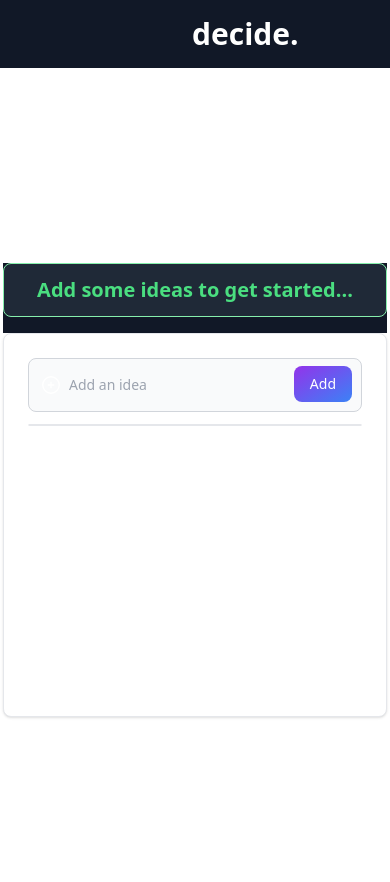
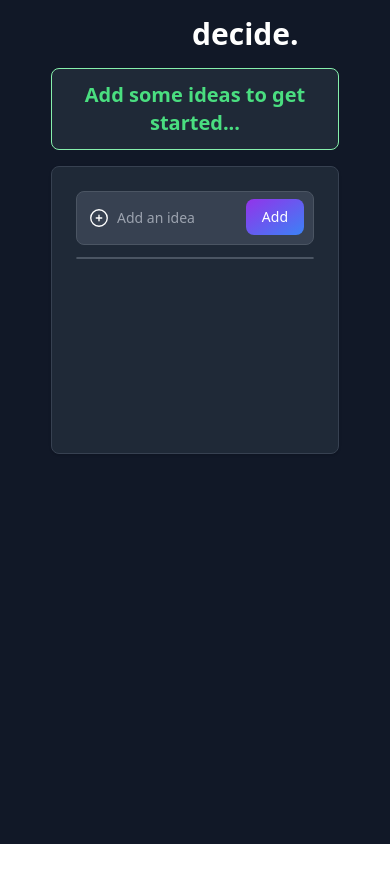
Before and after one commit to lucasw4/random-decision-maker, a React (Create React App) app: page / in a window 390 px wide. Shown: the top 882 px of the page. After the commit the page ends 844 px from the top, so only its background shows below. Built offline with nearby package versions, Linux system fonts and the light colour scheme.

Commit message:
Update styling, add responsive design for mobile interface

```diff
--- a/src/App.jsx
+++ b/src/App.jsx
@@ -132,30 +132,51 @@ function App() {
     }, 5100);
   };
 
+  const isMobile = window.innerWidth <= 640;
+
   return (
-    <div>
+    <div className='h-screen overflow-auto min-h-screen bg-gray-900'>
       <nav className='flex items-center justify-start bg-gray-900 p-4 pl-48'>
         <div className='text-white text-3xl font-bold'>decide.</div>
       </nav>
-      <div className='App dark:bg-gray-900 h-screen flex justify-center items-center'>
+      <div
+        className={`App  h-screen w-screen min-h-screen ${
+          isMobile ? "flex-col" : "flex"
+        } justify-center items-center`}
+      >
         {ideas.length >= 1 && (
           <WheelOfFortune
             ideas={ideas}
             onSpin={handleSpin}
             spinning={spinning}
             isOpen={isOpen}
+            isMobile={isMobile}
           />
         )}
-        <div>
+        <div className='flex-col items-center justify-center text-center'>
           {ideas.length === 0 && (
-            <Status error={error.show} message={error.message} />
+            <Status
+              error={error.show}
+              message={error.message}
+              isMobile={isMobile}
+            />
           )}
-          {error.show && <Status error={error.show} message={error.message} />}
-          <div className='max-w-lg w-96 h-96 p-6 bg-white border border-gray-200 rounded-lg shadow dark:bg-gray-800 dark:border-gray-700'>
+          {error.show && (
+            <Status
+              error={error.show}
+              message={error.message}
+              isMobile={isMobile}
+            />
+          )}
+          <div
+            className={`max-w-lg mx-auto ${
+              isMobile ? " w-72 h-72" : "w-96 h-96"
+            } p-6  border  rounded-lg shadow   bg-gray-800   border-gray-700`}
+          >
             <form onSubmit={handleAddIdeas}>
               <label
                 for='idea'
-                className='mb-2 text-sm font-medium text-gray-900 sr-only dark:text-white'
+                className='mb-2 text-sm font-medium text-gray-900 sr-only   '
               >
                 Add an idea
               </label>
@@ -180,19 +201,23 @@ function App() {
                 </div>
                 <input
                   id='idea'
-                  className='block w-full p-4 pl-10 text-sm text-gray-900 border border-gray-300 rounded-lg bg-gray-50 focus:ring-blue-500 focus:border-blue-500 dark:bg-gray-700 dark:border-gray-600 dark:placeholder-gray-400 dark:text-white dark:focus:ring-blue-500 dark:focus:border-blue-500 mb-3'
+                  className='block w-full p-4 pl-10 text-sm text-white border rounded-lg bg-gray-700   border-gray-600 placeholder-gray-400 mb-3 focus:outline-none'
                   placeholder='Add an idea'
                   required
                 />
                 <button
                   type='submit'
-                  className='text-white absolute right-2.5 bottom-2.5 bg-gradient-to-br from-purple-600 to-blue-500 focus:ring-4 focus:outline-none focus:ring-blue-300 hover:bg-gradient-to-bl font-medium rounded-lg text-sm px-4 py-2 dark:bg-blue-600 dark:hover:bg-blue-700 dark:focus:ring-blue-800'
+                  className='text-white absolute right-2.5 bottom-2.5 bg-gradient-to-br from-purple-600 to-blue-500 focus:ring-4 focus:outline-none hover:bg-gradient-to-bl font-medium rounded-lg text-sm px-4 py-2   bg-blue-600   hover:bg-blue-700   focus:ring-blue-800'
                 >
                   Add
                 </button>
               </div>
             </form>
-            <div className='h-[17rem] overflow-y-auto '>
+            <div
+              className={`${
+                isMobile ? "h-[12rem]" : "h-[17rem]"
+              } overflow-y-auto mb-5`}
+            >
               <IdeasList ideas={ideas} onClick={handleRemoveIdeas} />
             </div>
           </div>
@@ -214,7 +239,11 @@ function App() {
         >
           <div
             id='alert-additional-content-3'
-            className='flex flex-col items-center justify-center content-center min-w-[30rem] min-h-[8rem] p-4 mb-4 text-green-800 border border-green-300 rounded-lg bg-green-50 dark:bg-gray-800 dark:text-green-400 dark:border-green-800 drop-shadow-2xl backdrop-filter backdrop-brightness-50'
+            className={`flex flex-col items-center justify-center content-center ${
+              isMobile ? "min-w-[20rem]" : "min-w-[30rem]"
+            } min-h-[8rem] p-4 mb-4  border rounded-lg   bg-gray-800   text-green-400   border-green-800 drop-shadow-2xl backdrop-filter backdrop-brightness-50 ${
+              isMobile ? "w-72" : ""
+            }`}
             role='alert'
           >
             <div className='flex items-center'>
@@ -237,7 +266,7 @@ function App() {
             <div className='flex'>
               <button
                 type='button'
-                className='text-green-800 bg-transparent border border-green-800 hover:bg-green-900 hover:text-white mt-3 focus:ring-4 focus:outline-none focus:ring-green-300 font-medium rounded-lg text-xs px-3 py-1.5 text-center dark:hover:bg-green-600 dark:border-green-600 dark:text-green-400 dark:hover:text-white dark:focus:ring-green-800'
+                className=' bg-transparent border hover:text-white mt-3 focus:ring-4 focus:outline-none focus:ring-green-300 font-medium rounded-lg text-xs px-3 py-1.5 text-center   hover:bg-green-600   border-green-600   text-green-400   '
                 onClick={() => setIsOpen(false)}
                 aria-label='Close'
               >
--- a/src/components/IdeasList.jsx
+++ b/src/components/IdeasList.jsx
@@ -2,12 +2,12 @@ import React from "react";
 
 const IdeasList = (props) => {
   return (
-    <ul className='mb-2 w-full text-sm font-medium text-gray-900 bg-white border border-gray-200 rounded-lg dark:bg-gray-700 dark:border-gray-600 dark:text-white'>
+    <ul className='mb-2 w-full text-sm font-medium text-gray-200  border  rounded-lg   bg-gray-700   border-gray-600   '>
       {props.ideas.map((idea, index) => {
         return (
           <li
             key={index}
-            className='flex justify-between w-full px-4 py-2 border-b border-gray-200 focus:outline-none focus:ring-2 focus:ring-blue-700 focus:text-blue-700 dark:border-gray-600 dark:focus:ring-gray-500 dark:focus:text-white'
+            className='flex justify-between w-full px-4 py-2 border-b  focus:outline-none focus:ring-2   border-gray-600  '
           >
             {idea.name}
             <button
--- a/src/components/Status.jsx
+++ b/src/components/Status.jsx
@@ -5,7 +5,9 @@ const Status = (props) => {
     <div className='bg-gray-900 w-full flex justify-center pb-4'>
       {props.error === true ? (
         <div
-          className='bg-red-100 border border-red-400 text-red-700 px-4 py-3 rounded-lg relative w-96 flex justify-center'
+          className={`bg-red-100 border border-red-400 text-red-700 px-4 py-3 rounded-lg relative ${
+            props.isMobile ? "w-72" : "w-96"
+          } flex justify-center`}
           role='alert'
         >
           <strong className='font-bold'>Error:</strong>
@@ -13,7 +15,9 @@ const Status = (props) => {
         </div>
       ) : (
         <div
-          className='bg-gray-800 border border-green-300 text-green-400 px-4 py-3 rounded-lg relative w-96 flex justify-center'
+          className={`bg-gray-800 border border-green-300 text-green-400 px-4 py-3 rounded-lg relative ${
+            props.isMobile ? "w-72" : "w-96"
+          } flex justify-center`}
           role='alert'
         >
           <strong className='font-bold text-xl'>
--- a/src/components/WheelOfFortune.jsx
+++ b/src/components/WheelOfFortune.jsx
@@ -1,7 +1,7 @@
 import React from "react";
 import { PieChart } from "react-minimal-pie-chart";
 
-const WheelOfFortune = ({ spinning, onSpin, ideas, isOpen }) => {
+const WheelOfFortune = ({ spinning, onSpin, ideas, isOpen, isMobile }) => {
   function handleSpinClick() {
     if (spinning) {
       return;
@@ -21,10 +21,14 @@ const WheelOfFortune = ({ spinning, onSpin, ideas, isOpen }) => {
   });
 
   return (
-    <div className='relative flex justify-center items-center w-96 h-96 mx-5'>
+    <div
+      className={`relative flex justify-center items-center ${
+        isMobile ? "w-72 h-72 mx-auto" : "w-96 h-96 mx-5"
+      }`}
+    >
       {!spinning && !isOpen && (
         <button
-          className='absolute z-10 px-4 py-2 font-semibold text-white bg-gradient-to-r from-purple-500 via-purple-600 to-purple-700 hover:bg-gradient-to-br focus:ring-4 focus:outline-none focus:ring-purple-300 dark:focus:ring-purple-800 shadow-lg shadow-purple-500/50 dark:shadow-lg dark:shadow-purple-800/80 rounded-full text-sm text-center mr-2 mb-2 '
+          className='absolute z-10 px-4 py-2 font-semibold text-white bg-gradient-to-r from-purple-500 via-purple-600 to-purple-700 hover:bg-gradient-to-br focus:ring-4 focus:outline-none    focus:ring-purple-800    shadow-lg   shadow-purple-800/80 rounded-full text-sm text-center mr-2 mb-2 '
           style={{
             left: "50%",
             top: "50%",
@@ -42,7 +46,7 @@ const WheelOfFortune = ({ spinning, onSpin, ideas, isOpen }) => {
         strokeWidth={2}
         viewBox='0 0 24 24'
         xmlns='http://www.w3.org/2000/svg'
-        className='absolute top-7'
+        className={`absolute ${isMobile ? "top-4" : "top-7"}`}
         height='25px'
         width='25px'
       >
@@ -53,7 +57,9 @@ const WheelOfFortune = ({ spinning, onSpin, ideas, isOpen }) => {
         />
       </svg>
       <div
-        className='relative flex justify-center items-center w-96 h-96 mx-5 transition-transform ease-in-out duration-[5000ms]'
+        className={`relative flex justify-center items-center ${
+          isMobile ? "w-72 h-72" : "w-96 h-96"
+        } mx-5 transition-transform ease-in-out duration-[5000ms]`}
         style={pieClasses}
         id='pie-container'
       >
```
